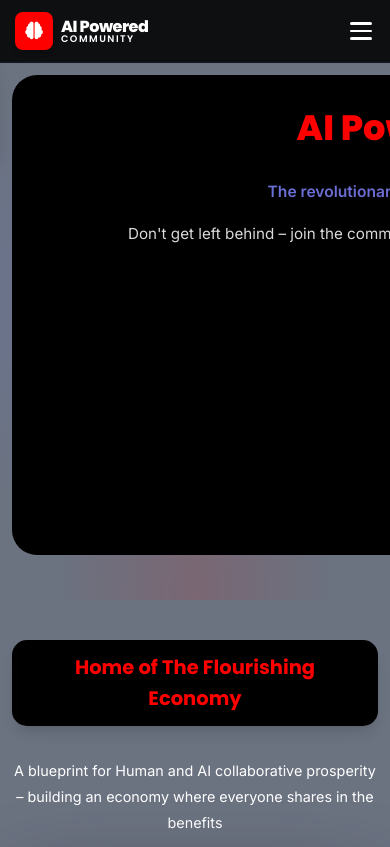
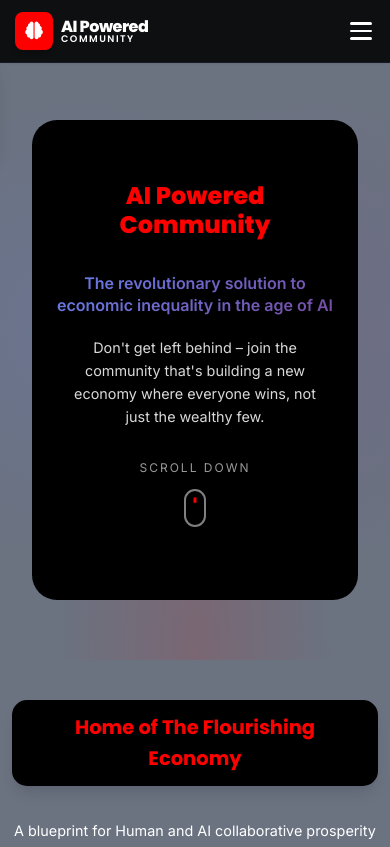
Before and after one commit to codewithshumon/flourishingaffiliate, a plain HTML site: page index.html in a window 390 px wide. Shown: the top 847 px of the page. Drawn offline with Linux system fonts and the light colour scheme.

```diff
--- a/index.html
+++ b/index.html
@@ -6,7 +6,7 @@
     <title>AI Powered Community - Building a Flourishing Economy Together</title>
     <link href="https://fonts.googleapis.com/css2?family=Inter:wght@300;400;600;700;800&family=Poppins:wght@400;600;700;800&display=swap" rel="stylesheet">
     <link rel="stylesheet" href="https://cdn.jsdelivr.net/npm/@fortawesome/fontawesome-free@6.4.0/css/all.min.css">
-    <link rel="stylesheet" href="styles.css?v=5">
+    <link rel="stylesheet" href="styles.css?v=6">
 </head>
 <body>
     <!-- Navigation -->
@@ -219,6 +219,6 @@
         </div>
     </footer>
 
-    <script src="script.js?v=5"></script>
+    <script src="script.js?v=6"></script>
 </body>
 </html>
--- a/styles.css
+++ b/styles.css
@@ -1553,12 +1553,31 @@
 
 /* Responsive Enhancements */
 @media (max-width: 768px) {
+    .hero {
+        height: auto !important;
+        min-height: 100vh;
+        padding: 120px 20px 60px 20px !important;
+    }
+
+    .hero-content {
+        padding: 30px 20px !important;
+        width: 100% !important;
+    }
+
     .hero-title {
-        font-size: clamp(2rem, 8vw, 3rem);
-    }
-
-    .hero-content {
-        padding: 0 15px;
+        font-size: clamp(1.5rem, 6vw, 2.5rem) !important;
+    }
+
+    .hero-subtitle {
+        font-size: clamp(1rem, 4vw, 1.5rem) !important;
+    }
+
+    .hero-description {
+        font-size: clamp(0.9rem, 3vw, 1.1rem) !important;
+    }
+
+    .scroll-indicator {
+        margin-top: 30px;
     }
 
     .benefit-card {
```
